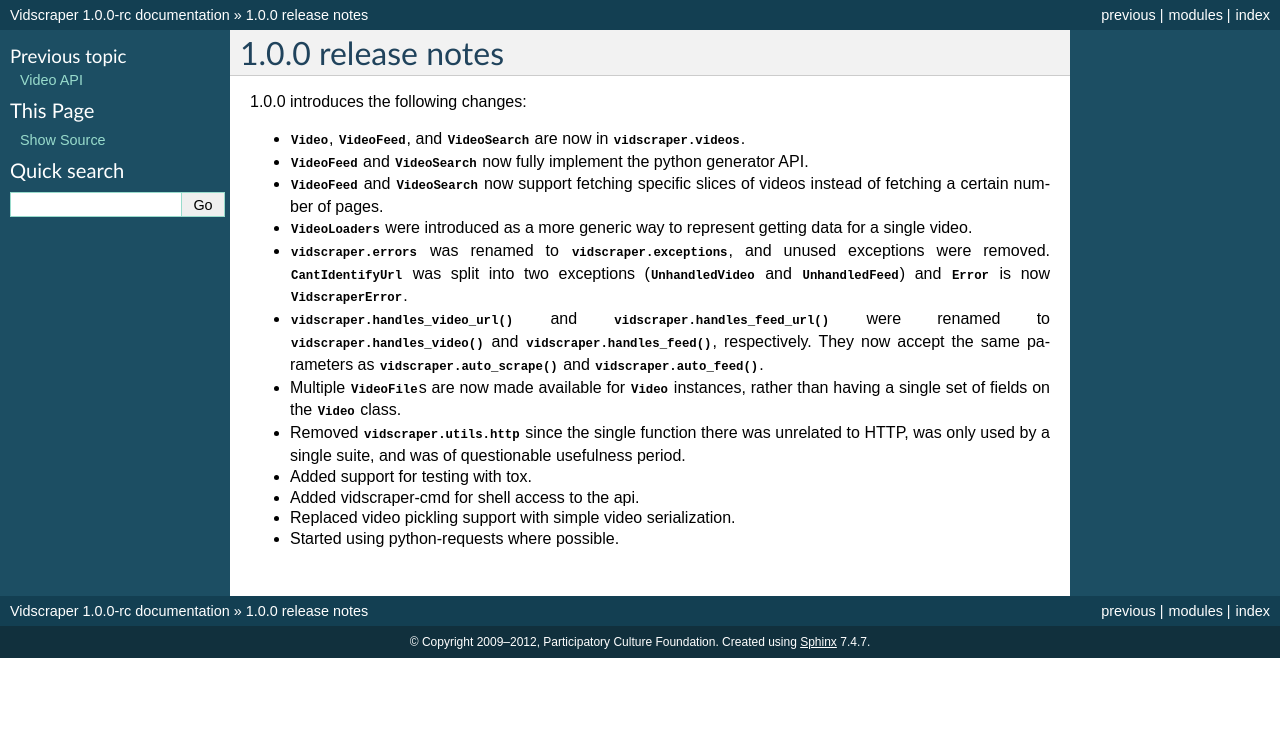
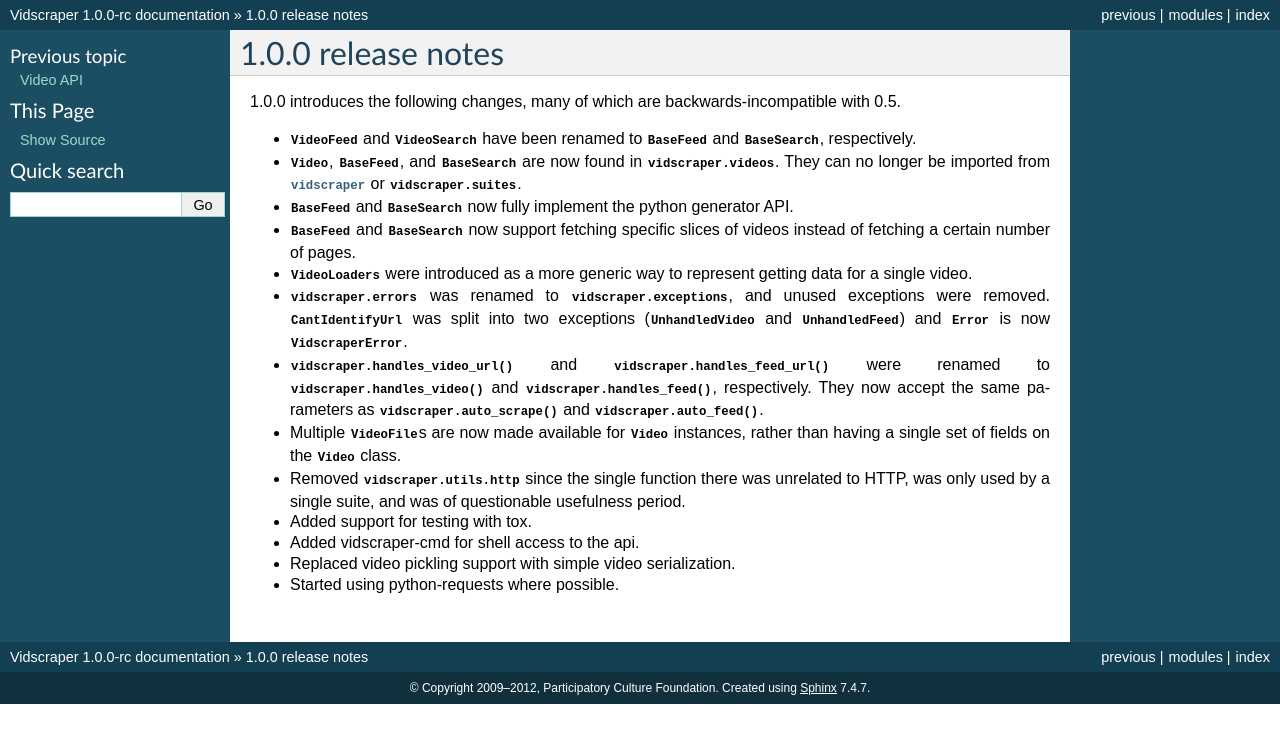
Before and after one commit to pculture/vidscraper, a Sphinx documentation site: the page built from docs/release-notes/1.0.rst, in a window 1280 px wide. Shown: the top 743 px of the page. Built offline with Sphinx 7.4.7, drawn with Linux system fonts in a browser that asks for light colours.

Commit message:
Renamed VideoFeed to BaseFeed and VideoSearch to BaseSearch.

```diff
--- a/docs/release-notes/1.0.rst
+++ b/docs/release-notes/1.0.rst
@@ -24,30 +24,34 @@
    THIS SOFTWARE, EVEN IF ADVISED OF THE POSSIBILITY OF SUCH DAMAGE.
 
 1.0.0 release notes
-=================
+===================
 
-1.0.0 introduces the following changes:
+1.0.0 introduces the following changes, many of which are
+backwards-incompatible with 0.5.
 
-* :class:`.Video`, :class:`.VideoFeed`, and :class:`.VideoSearch` are now in
-  :mod:`vidscraper.videos`.
-* :class:`.VideoFeed` and :class:`.VideoSearch` now fully implement the python
-  generator API.
-* :class:`.VideoFeed` and :class:`.VideoSearch` now support fetching specific
-  slices of videos instead of fetching a certain number of pages.
-* :class:`VideoLoaders <.VideoLoader>` were introduced as a more generic way
-  to represent getting data for a single video.
-* :mod:`vidscraper.errors` was renamed to :mod:`vidscraper.exceptions`, and
-  unused exceptions were removed. :exc:`.CantIdentifyUrl` was split into two
-  exceptions (:exc:`.UnhandledVideo` and :exc:`UnhandledFeed`) and
-  :exc:`Error` is now :exc:`.VidscraperError`.
-* :func:`vidscraper.handles_video_url` and :func:`vidscraper.handles_feed_url`
-  were renamed to :func:`vidscraper.handles_video` and
-  :func:`vidscraper.handles_feed`, respectively. They now accept the same
-  parameters as :func:`vidscraper.auto_scrape` and
-  :func:`vidscraper.auto_feed`.
-* Multiple :class:`.VideoFile`\ s are now made available for :class:`.Video`
-  instances, rather than having a single set of fields on the :class:`.Video`
-  class.
+* :class:`.VideoFeed` and :class:`.VideoSearch` have been renamed to
+  :class:`.BaseFeed` and :class:`.BaseSearch`, respectively.
+* :class:`.Video`, :class:`.BaseFeed`, and :class:`.BaseSearch` are
+  now found in :mod:`vidscraper.videos`. They can no longer be imported
+  from :mod:`vidscraper` or :mod:`vidscraper.suites`.
+* :class:`.BaseFeed` and :class:`.BaseSearch` now fully implement the
+  python generator API.
+* :class:`.BaseFeed` and :class:`.BaseSearch` now support fetching
+  specific slices of videos instead of fetching a certain number of
+  pages.
+* :class:`VideoLoaders <.VideoLoader>` were introduced as a more
+  generic way to represent getting data for a single video.
+* :mod:`vidscraper.errors` was renamed to :mod:`vidscraper.exceptions`,
+  and unused exceptions were removed. :exc:`.CantIdentifyUrl` was split
+  into two exceptions (:exc:`.UnhandledVideo` and :exc:`UnhandledFeed`)
+  and :exc:`Error` is now :exc:`.VidscraperError`.
+* :func:`vidscraper.handles_video_url` and
+  :func:`vidscraper.handles_feed_url` were renamed to
+  :func:`vidscraper.handles_video` and :func:`vidscraper.handles_feed`, respectively. They now accept the same parameters as
+  :func:`vidscraper.auto_scrape` and :func:`vidscraper.auto_feed`.
+* Multiple :class:`.VideoFile`\ s are now made available for
+  :class:`.Video` instances, rather than having a single set of fields
+  on the :class:`.Video` class.
 * Removed :mod:`vidscraper.utils.http` since the single function there
   was unrelated to HTTP, was only used by a single suite, and was of
   questionable usefulness period.
--- a/vidscraper/__init__.py
+++ b/vidscraper/__init__.py
@@ -32,7 +32,6 @@
 from optparse import OptionParser
 
 from vidscraper.suites import registry
-from vidscraper.videos import Video, VideoSearch, VideoFeed
 
 
 def auto_scrape(url, fields=None, api_keys=None):
```
Also changed, not shown: 7 other files.
